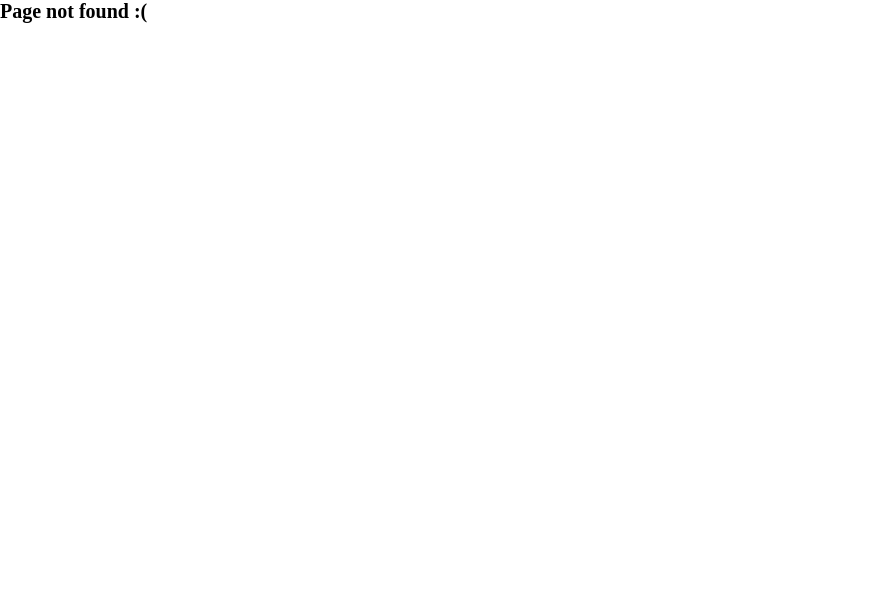
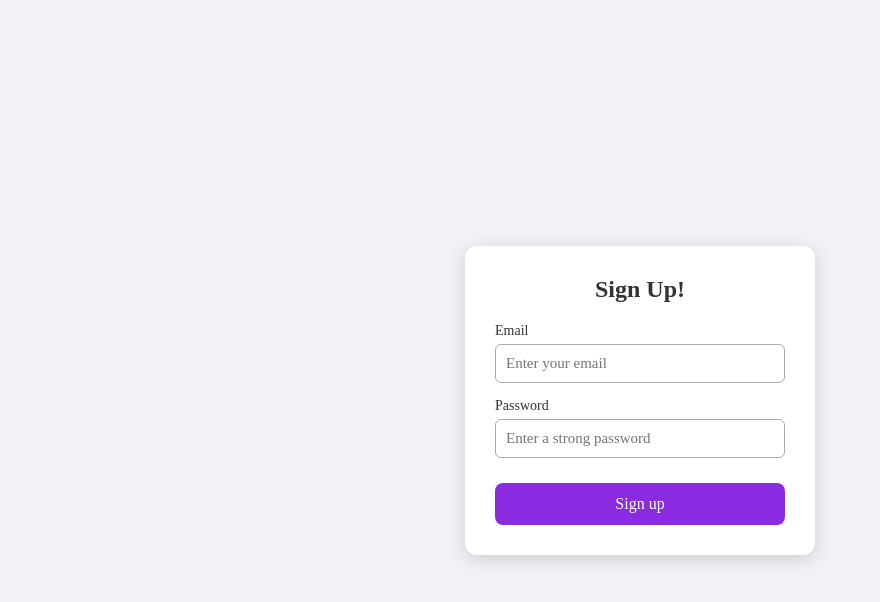
Before and after one commit to ohad1881/tell-a-friend, a React (Create React App) app: page /signup in a window 1280 px wide. Before the commit this address had no page. Shown: the top 602 px of the page, without its empty margins (0-880 px from the left). Built offline with nearby package versions, Linux system fonts and the light colour scheme; a web font is replaced by a local one.

Commit message:
added user sign up

```diff
--- a/src/App.js
+++ b/src/App.js
@@ -10,6 +10,7 @@ import PNF from "./pages/PageNotFound";
 import RateList from "./pages/RatedList";
 import { AuthProvider } from "./contexts/FakeAuth";
 import ProtectedRoute from "./pages/ProtectedRoute";
+import SignUp from "./pages/signup";
 
 function App() {
   return (
@@ -18,6 +19,7 @@ function App() {
         <Routes>
           <Route path="/" element={<Login />} />
           <Route path="login" element={<Login />} />
+          <Route path="signup" element={<SignUp />} />
           <Route
             path="rate"
             element={
--- a/src/pages/login.jsx
+++ b/src/pages/login.jsx
@@ -82,7 +82,9 @@ function Login() {
             Login
           </button>
         </form>
-        <button className="signup-btn">Sign up</button>
+        <button className="signup-btn" onClick={() => navigate("/signup")}>
+          Sign up
+        </button>
       </div>
     </div>
   );
--- /dev/null
+++ b/src/pages/signup.jsx
@@ -0,0 +1,80 @@
+import { useState } from "react";
+import "../css/login.css";
+
+function SignUp() {
+  const [email, setEmail] = useState("");
+  const [password, setPassword] = useState("");
+  const [error, setError] = useState("");
+  const [successMsg, setSuccessMsg] = useState("");
+
+  const handleSubmit = async (e) => {
+    e.preventDefault();
+
+    if (!email || !password) {
+      setError("Please fill all fields");
+      return;
+    }
+
+    setError("");
+    setSuccessMsg("");
+
+    try {
+      const res = await fetch("http://localhost:3001/signup", {
+        method: "POST",
+        headers: { "Content-Type": "application/json" },
+        body: JSON.stringify({ email, password }),
+      });
+
+      const data = await res.json();
+
+      if (!data.success) {
+        setError(data.error || "Signup failed");
+        return;
+      }
+
+      setSuccessMsg("Account created! Check your email to confirm.");
+    } catch (err) {
+      console.error("Signup failed:", err);
+      setError("Something went wrong");
+    }
+  };
+
+  return (
+    <div className="login-container">
+      <div className="login-box">
+        <h2 className="login-title">Sign Up!</h2>
+
+        {error && <p className="error-msg">{error}</p>}
+        {successMsg && <p className="success-msg">{successMsg}</p>}
+
+        <form onSubmit={handleSubmit}>
+          <div className="input-group">
+            <label>Email</label>
+            <input
+              type="email"
+              value={email}
+              onChange={(e) => setEmail(e.target.value)}
+              placeholder="Enter your email"
+            />
+          </div>
+
+          <div className="input-group">
+            <label>Password</label>
+            <input
+              type="password"
+              value={password}
+              onChange={(e) => setPassword(e.target.value)}
+              placeholder="Enter a strong password"
+            />
+          </div>
+
+          <button className="signup-btn" type="submit">
+            Sign up
+          </button>
+        </form>
+      </div>
+    </div>
+  );
+}
+
+export default SignUp;
```
Also changed, not shown: src/restApi.js (+22 -0 lines).
